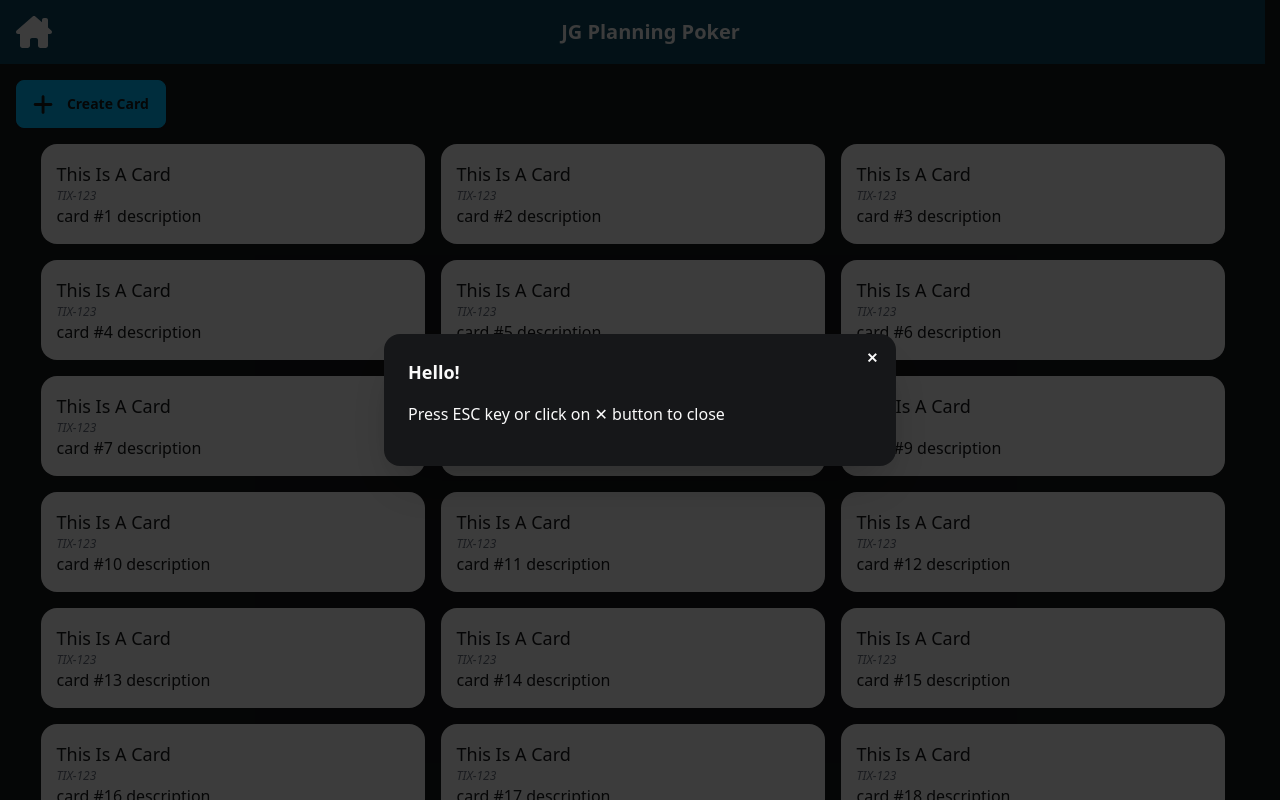
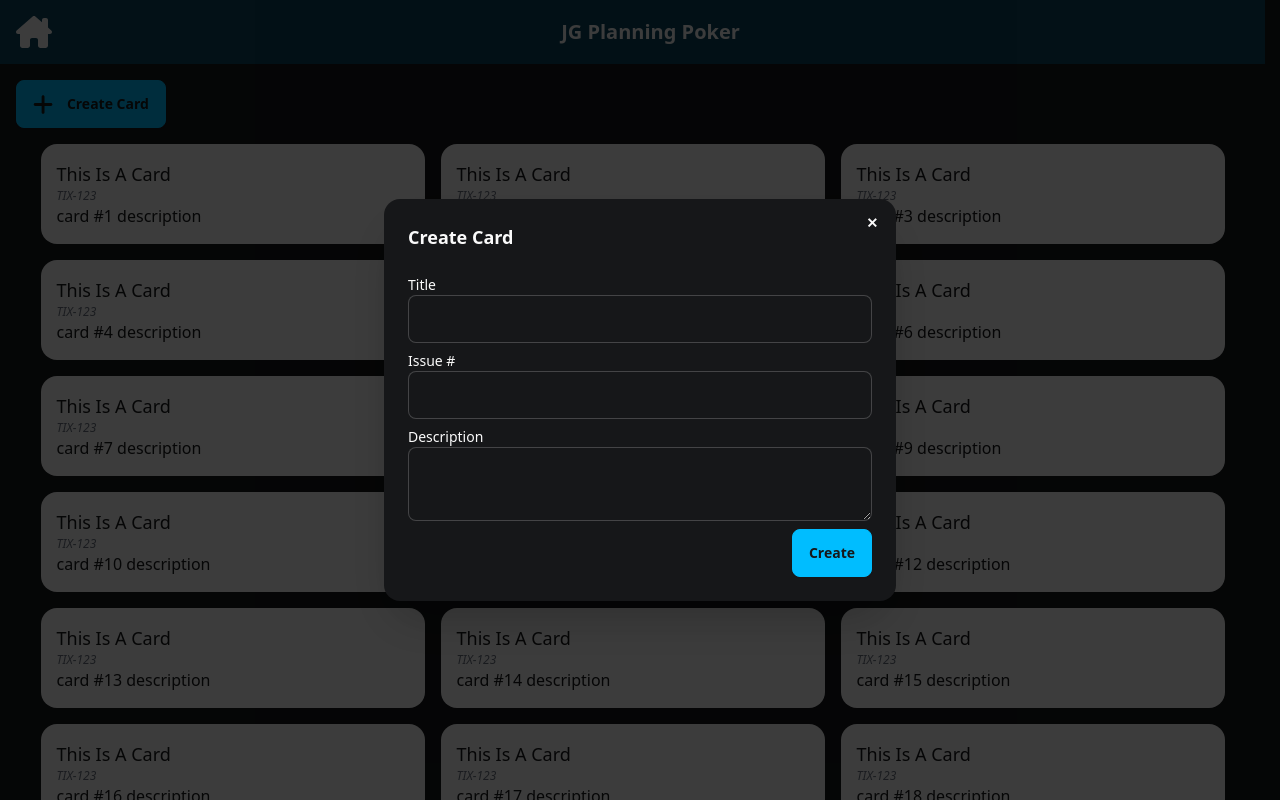
Before and after one commit to emgore-jg/JGpokerUI, a React (Vite) app: page / in a window 1280 px wide. Both pictures are taken after a click on the button "Create Card". Shown: the top 800 px of the page. Built offline with nearby package versions, Linux system fonts and the light colour scheme.

Commit message:
create modal frontend, no functionality

```diff
--- a/src/components/ModalButton.tsx
+++ b/src/components/ModalButton.tsx
@@ -1,15 +1,16 @@
 import { ReactNode } from "react";
 
 interface props {
+  modalID: string;
   buttonText: ReactNode | string;
   onClick?: () => void;
   modalContent: ReactNode;
 }
 
-function ModalButton({ buttonText, onClick, modalContent }: props) {
+function ModalButton({ modalID, buttonText, onClick, modalContent }: props) {
   function handleClick() {
     console.log("you clicked the button bro!!");
-    const modal = document.getElementById("my_modal_1") as HTMLDialogElement;
+    const modal = document.getElementById(modalID) as HTMLDialogElement;
     modal?.showModal();
     onClick;
   }
@@ -17,14 +18,14 @@ function ModalButton({ buttonText, onClick, modalContent }: props) {
   return (
     <>
       <button
-        className="btn btn-primary w-fit fill-primary-content text-primary-content"
+        className="btn btn-primary w-fit fill-primary-content"
         onClick={() => {
           handleClick();
         }}
       >
         {buttonText}
       </button>
-      <dialog id="my_modal_1" className=" modal bg-black bg-opacity-60">
+      <dialog id={modalID} className=" modal bg-black bg-opacity-60">
         <div className=" modal-box">
           <form method="dialog">
             {/* if there is a button in form, it will close the modal */}
--- a/src/screens/HomePage.tsx
+++ b/src/screens/HomePage.tsx
@@ -9,20 +9,44 @@ function AppHeader() {
   for (let i = 0; i < n; i++) {
     cards.push(<Card key={i}>card #{i + 1} description</Card>);
   }
-
+  var modalID = "create-card-modal";
   return (
     <div className=" flex flex-col gap-4 p-4">
       <ModalButton
+        modalID="create-card-modal"
         buttonText={
           <>
             <PlusIcon className="h-1/2" /> Create Card
           </>
         }
         modalContent={
-          <>
-            <h3 className="text-lg font-bold">Hello!</h3>
-            <p className="py-4">Press ESC key or click on ✕ button to close</p>
-          </>
+          <div className="flex max-h-screen flex-col gap-2">
+            <h1 className="mb-4 text-lg font-bold">Create Card</h1>
+            <label className="form-control w-full">
+              <span className="label-text">Title</span>
+              <input type="text" className="input input-bordered w-full" />
+            </label>
+            <label className="form-control w-full">
+              <span className="label-text">Issue #</span>
+              <input type="text" className="input input-bordered w-full" />
+            </label>
+            <label className="form-control w-full">
+              <span className="label-text">Description</span>
+              <textarea className="max-h-50vh textarea textarea-bordered"></textarea>
+            </label>
+            <button
+              className="btn btn-primary ml-auto w-fit"
+              onClick={() => {
+                console.log("clicked create");
+                const modal = document.getElementById(
+                  modalID,
+                ) as HTMLDialogElement;
+                modal?.close();
+              }}
+            >
+              Create
+            </button>
+          </div>
         }
       ></ModalButton>
       <div className="flex flex-wrap justify-center gap-4">{cards}</div>
--- a/tailwind.config.js
+++ b/tailwind.config.js
@@ -2,7 +2,11 @@
 export default {
   content: ["./index.html", "./src/**/*.{js,ts,jsx,tsx}"],
   theme: {
-    extend: {},
+    extend: {
+      maxHeight: {
+        "50vh": "50vh",
+      },
+    },
   },
   plugins: [require("daisyui")],
   daisyui: {
```
